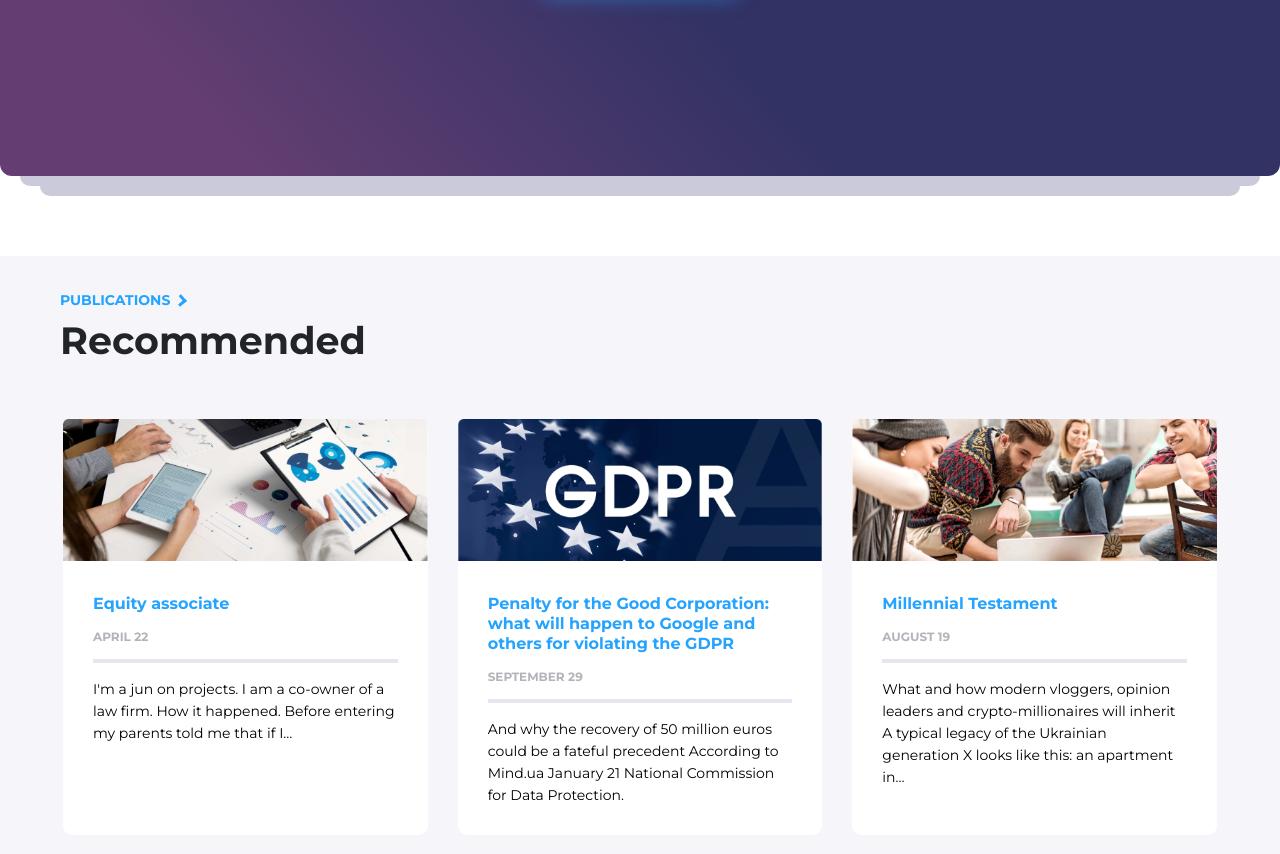
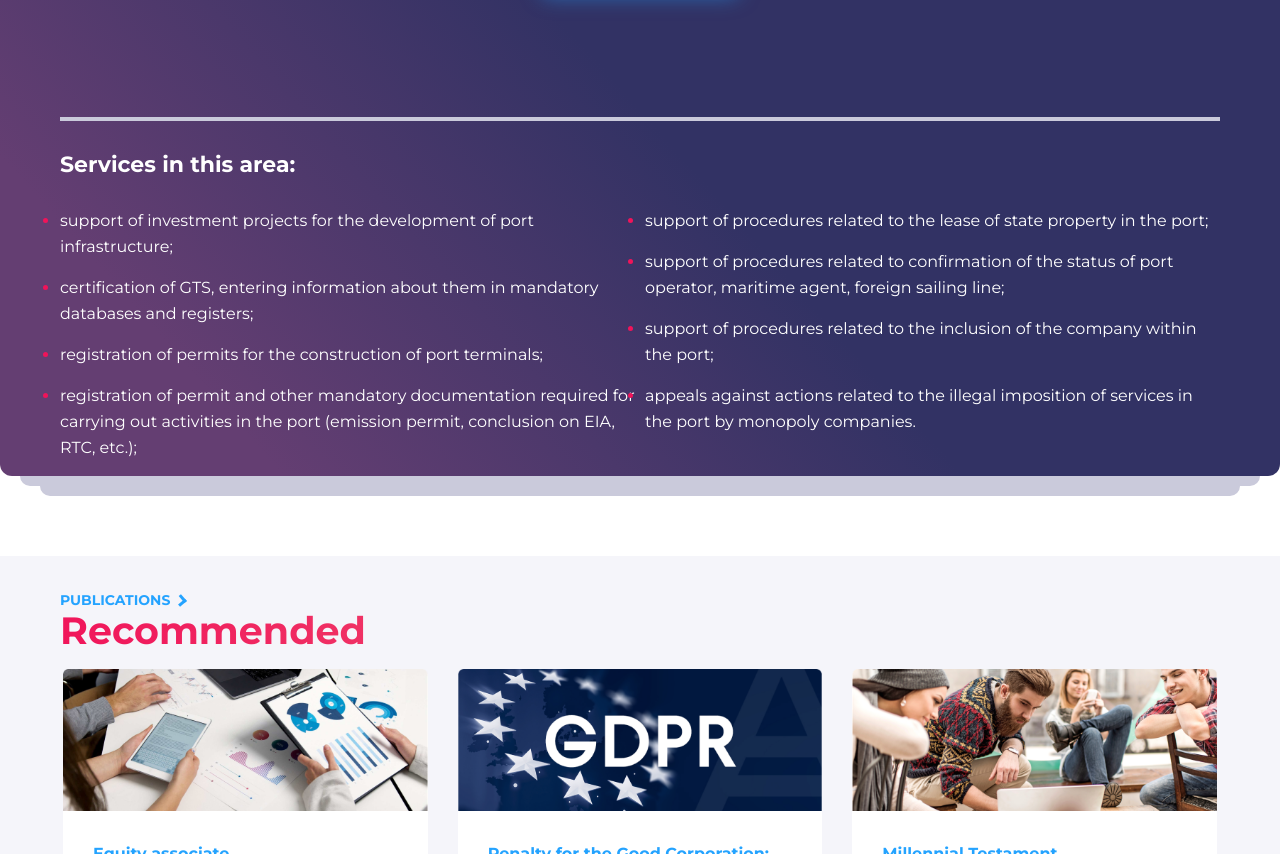
Before and after one commit to Maksim-git/website-hlegal, a website: page page-services/it_and_e-commerce.html in a window 1280 px wide. Shown: the part 624-1478 px from the top of the page. Drawn offline with nearby package versions, Linux system fonts and the light colour scheme.

Commit message:
on the e-commerce page added block - services in this area

```diff
--- a/index.scss
+++ b/index.scss
@@ -661,10 +661,6 @@ $br-bottom-left: 0 0 0 15px;
   height: 93%;
 }
 
-.test {
-  height: 430px;
-}
-
 .post {
   background-color: $white;
   border-radius: 9px;
--- a/page-services/it_and_e-commerce.html
+++ b/page-services/it_and_e-commerce.html
@@ -142,12 +142,76 @@
         </div>
         <button class="button button__sevice">Free consultation</button>
       </div>
+      <!--  -->
+      <section class="our-services our-services__wrap">
+        <div class="dividing-line"></div>
+        <h4 class="our-services__title txt-fonts">Services in this area:</h4>
+        <div class="our-services__content">
+          <div class="our-services__block">
+            <ul class="our-services__list">
+              <li class="our-services__item">
+                <span class="txt-fonts">
+                  support of investment projects for the development of port
+                  infrastructure;
+                </span>
+              </li>
+              <li class="our-services__item">
+                <span class="txt-fonts">
+                  certification of GTS, entering information about them in
+                  mandatory databases and registers;
+                </span>
+              </li>
+              <li class="our-services__item">
+                <span class="txt-fonts">
+                  registration of permits for the construction of port
+                  terminals;
+                </span>
+              </li>
+              <li class="our-services__item">
+                <span class="txt-fonts">
+                  registration of permit and other mandatory documentation
+                  required for carrying out activities in the port (emission
+                  permit, conclusion on EIA, RTC, etc.);
+                </span>
+              </li>
+            </ul>
+          </div>
+          <div class="our-services__block">
+            <ul class="our-services__list">
+              <li class="our-services__item">
+                <span class="txt-fonts">
+                  support of procedures related to the lease of state property
+                  in the port;</span
+                >
+              </li>
+              <li class="our-services__item">
+                <span class="txt-fonts">
+                  support of procedures related to confirmation of the status of
+                  port operator, maritime agent, foreign sailing line;
+                </span>
+              </li>
+              <li class="our-services__item">
+                <span class="txt-fonts">
+                  support of procedures related to the inclusion of the company
+                  within the port;
+                </span>
+              </li>
+              <li class="our-services__item">
+                <span class="txt-fonts">
+                  appeals against actions related to the illegal imposition of
+                  services in the port by monopoly companies.
+                </span>
+              </li>
+            </ul>
+          </div>
+        </div>
+      </section>
     </div>
     <!-- Publications -->
     <div class="publications">
       <div class="publications__wrapper">
         <a class="link-content" href="#">Publications</a>
-        <h4 class="title publications__title">Recommended</h4>
+        <h4 class="title txt-linear-gradient">Recommended</h4>
         <!--  -->
         <div class="row">
           <div class="row__content col-lg-4 col-md-6">
--- a/page-services/it_and_e-commerce.scss
+++ b/page-services/it_and_e-commerce.scss
@@ -32,3 +32,35 @@
   padding: 18px 30px;
   color: $white;
 }
+
+.our-services {
+  margin: 0 auto;
+  &__wrap {
+    max-width: 1420px;
+    padding: 0 60px;
+  }
+}
+.our-services__title {
+  font-weight: bold;
+  font-size: 22px;
+  line-height: 27px;
+  margin: 30px 0 30px;
+}
+.our-services__list {
+  list-style: disc;
+  color: $red-scarlet;
+}
+.our-services__item {
+  margin-bottom: 15px;
+}
+.our-services__block {
+  max-width: 575px;
+}
+.our-services__content {
+  display: flex;
+  justify-content: space-between;
+}
+.dividing-line {
+  border: 2px solid $lavender-grey;
+  background-color: $lavender-grey;
+}
--- a/scss/_colors.scss
+++ b/scss/_colors.scss
@@ -11,3 +11,4 @@ $black: black;
 $bright-gray: #e6e6f0;
 $flower-blue: #46466e;
 $smudged-lips: #ef4069;
+$red-scarlet: #f0145a;
--- a/scss/_txt.scss
+++ b/scss/_txt.scss
@@ -9,3 +9,8 @@
   line-height: 26px;
   color: $white;
 }
+
+.dividing-line {
+  border: 2px solid $bright-gray;
+  background-color: $bright-gray;
+}
```
Also changed, not shown: styles/index.css, styles/it_and_e-commerce.css, styles/page-services.css.
